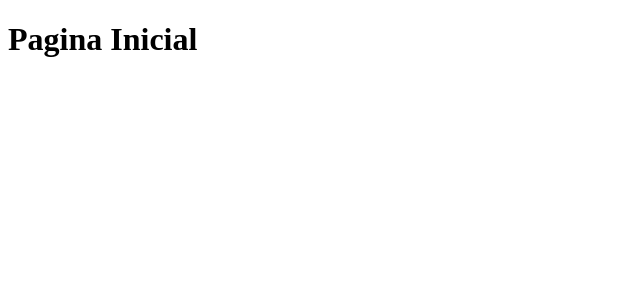
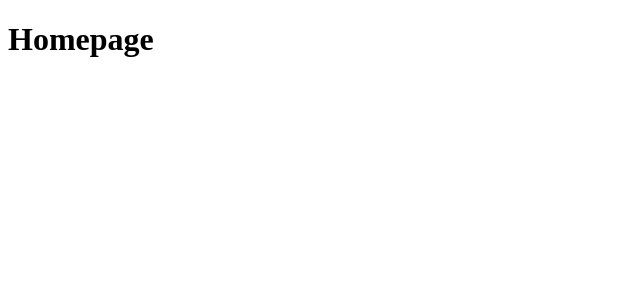
Before and after one commit to BrunnoHibbeln/clone-tabnews, a Next.js app: page / in a window 1280 px wide. Shown: the top 300 px of the page, without its empty margins (0-640 px from the left). Built offline with nearby package versions, Linux system fonts and the light colour scheme.

Commit message:
mudando a frase no `index.js`

```diff
--- a/pages/index.js
+++ b/pages/index.js
@@ -1,5 +1,5 @@
 function Home() {
-	return <h1>Pagina Inicial</h1>
+	return <h1>Homepage</h1>
 }
 
 export default Home;
```
